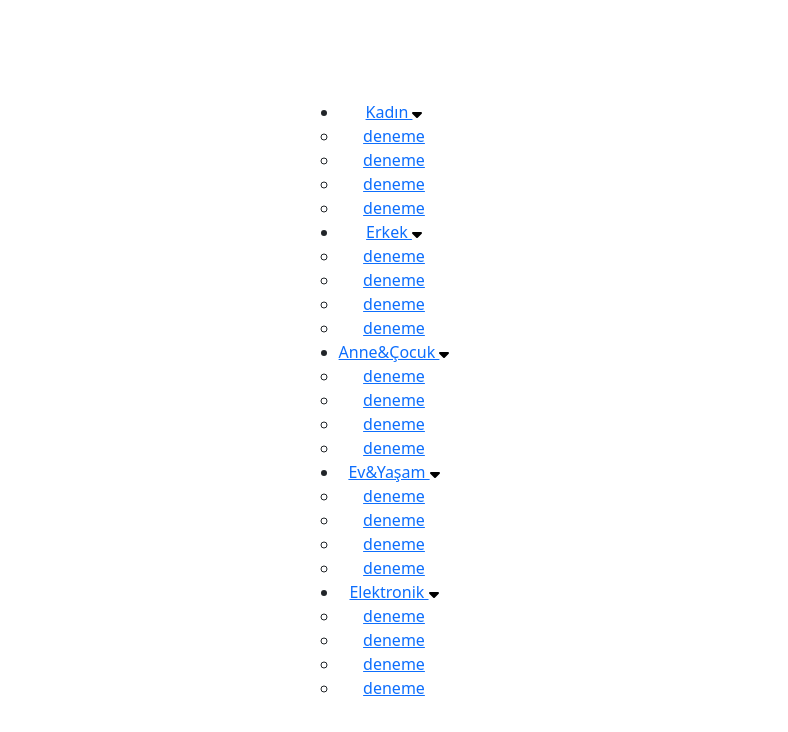
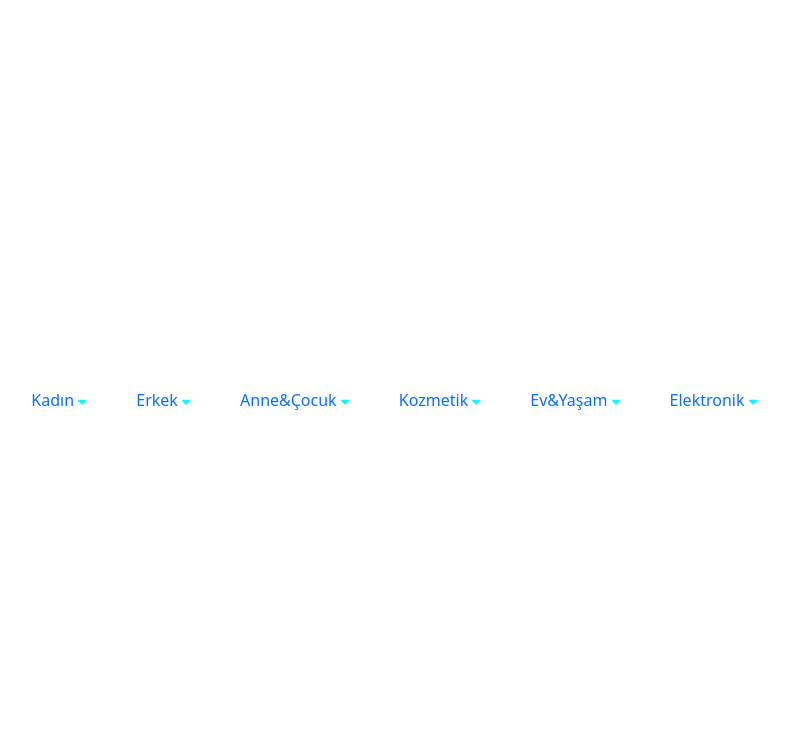
Before and after one commit to esmanur-uzun/smart-e-commerce-site, a Vue app: page / in a window 1280 px wide. Shown: the top 732 px of the page, without its empty margins (246-1034 px from the left). Built offline with nearby package versions, Linux system fonts and the light colour scheme.

Commit message:
worked on header

```diff
--- a/src/components/common/appHeader.vue
+++ b/src/components/common/appHeader.vue
@@ -1,77 +1,185 @@
 <template>
   <div>
-    <nav>
-      <div>
+    <nav class="container-fluid main-menu">
+      <div class="container d-flex justify-content-around">
         <ul>
           <li>
             <a href="">
               Kadın
-              <svg xmlns="http://www.w3.org/2000/svg" height="1em" viewBox="0 0 320 512"><!--! Font Awesome Free 6.4.2 by @fontawesome - https://fontawesome.com License - https://fontawesome.com/license (Commercial License) Copyright 2023 Fonticons, Inc. --><path d="M137.4 374.6c12.5 12.5 32.8 12.5 45.3 0l128-128c9.2-9.2 11.9-22.9 6.9-34.9s-16.6-19.8-29.6-19.8L32 192c-12.9 0-24.6 7.8-29.6 19.8s-2.2 25.7 6.9 34.9l128 128z"/></svg>
+              <svg
+                xmlns="http://www.w3.org/2000/svg"
+                height="0.8em"
+                viewBox="0 0 320 512"
+              >
+                <!--! Font Awesome Free 6.4.2 by @fontawesome - https://fontawesome.com License - https://fontawesome.com/license (Commercial License) Copyright 2023 Fonticons, Inc. -->
+                <path
+                  d="M137.4 374.6c12.5 12.5 32.8 12.5 45.3 0l128-128c9.2-9.2 11.9-22.9 6.9-34.9s-16.6-19.8-29.6-19.8L32 192c-12.9 0-24.6 7.8-29.6 19.8s-2.2 25.7 6.9 34.9l128 128z"
+                />
+              </svg>
             </a>
-            <ul>
+            <ul class="dropmenu">
               <li><a href="">deneme</a></li>
               <li><a href="">deneme</a></li>
               <li><a href="">deneme</a></li>
               <li><a href="">deneme</a></li>
-
             </ul>
           </li>
           <li>
             <a href="">
               Erkek
-              <svg xmlns="http://www.w3.org/2000/svg" height="1em" viewBox="0 0 320 512"><!--! Font Awesome Free 6.4.2 by @fontawesome - https://fontawesome.com License - https://fontawesome.com/license (Commercial License) Copyright 2023 Fonticons, Inc. --><path d="M137.4 374.6c12.5 12.5 32.8 12.5 45.3 0l128-128c9.2-9.2 11.9-22.9 6.9-34.9s-16.6-19.8-29.6-19.8L32 192c-12.9 0-24.6 7.8-29.6 19.8s-2.2 25.7 6.9 34.9l128 128z"/></svg>
+              <svg
+                xmlns="http://www.w3.org/2000/svg"
+                height="0.8em"
+                viewBox="0 0 320 512"
+              >
+                <!--! Font Awesome Free 6.4.2 by @fontawesome - https://fontawesome.com License - https://fontawesome.com/license (Commercial License) Copyright 2023 Fonticons, Inc. -->
+                <path
+                  d="M137.4 374.6c12.5 12.5 32.8 12.5 45.3 0l128-128c9.2-9.2 11.9-22.9 6.9-34.9s-16.6-19.8-29.6-19.8L32 192c-12.9 0-24.6 7.8-29.6 19.8s-2.2 25.7 6.9 34.9l128 128z"
+                />
+              </svg>
             </a>
-            <ul>
+            <ul class="dropmenu">
               <li><a href="">deneme</a></li>
               <li><a href="">deneme</a></li>
               <li><a href="">deneme</a></li>
               <li><a href="">deneme</a></li>
-
             </ul>
           </li>
           <li>
             <a href="">
               Anne&Çocuk
-              <svg xmlns="http://www.w3.org/2000/svg" height="1em" viewBox="0 0 320 512"><!--! Font Awesome Free 6.4.2 by @fontawesome - https://fontawesome.com License - https://fontawesome.com/license (Commercial License) Copyright 2023 Fonticons, Inc. --><path d="M137.4 374.6c12.5 12.5 32.8 12.5 45.3 0l128-128c9.2-9.2 11.9-22.9 6.9-34.9s-16.6-19.8-29.6-19.8L32 192c-12.9 0-24.6 7.8-29.6 19.8s-2.2 25.7 6.9 34.9l128 128z"/></svg>
+              <svg
+                xmlns="http://www.w3.org/2000/svg"
+                height="0.8em"
+                viewBox="0 0 320 512"
+              >
+                <!--! Font Awesome Free 6.4.2 by @fontawesome - https://fontawesome.com License - https://fontawesome.com/license (Commercial License) Copyright 2023 Fonticons, Inc. -->
+                <path
+                  d="M137.4 374.6c12.5 12.5 32.8 12.5 45.3 0l128-128c9.2-9.2 11.9-22.9 6.9-34.9s-16.6-19.8-29.6-19.8L32 192c-12.9 0-24.6 7.8-29.6 19.8s-2.2 25.7 6.9 34.9l128 128z"
+                />
+              </svg>
             </a>
-            <ul>
+            <ul class="dropmenu">
               <li><a href="">deneme</a></li>
               <li><a href="">deneme</a></li>
               <li><a href="">deneme</a></li>
               <li><a href="">deneme</a></li>
-
+            </ul>
+          </li>
+          <li>
+            <a href="">
+              Kozmetik
+              <svg
+                xmlns="http://www.w3.org/2000/svg"
+                height="0.8em"
+                viewBox="0 0 320 512"
+              >
+                <!--! Font Awesome Free 6.4.2 by @fontawesome - https://fontawesome.com License - https://fontawesome.com/license (Commercial License) Copyright 2023 Fonticons, Inc. -->
+                <path
+                  d="M137.4 374.6c12.5 12.5 32.8 12.5 45.3 0l128-128c9.2-9.2 11.9-22.9 6.9-34.9s-16.6-19.8-29.6-19.8L32 192c-12.9 0-24.6 7.8-29.6 19.8s-2.2 25.7 6.9 34.9l128 128z"
+                />
+              </svg>
+            </a>
+            <ul class="dropmenu">
+              <li><a href="">deneme</a></li>
+              <li><a href="">deneme</a></li>
+              <li><a href="">deneme</a></li>
+              <li><a href="">deneme</a></li>
             </ul>
           </li>
           <li>
             <a href="">
               Ev&Yaşam
-              <svg xmlns="http://www.w3.org/2000/svg" height="1em" viewBox="0 0 320 512"><!--! Font Awesome Free 6.4.2 by @fontawesome - https://fontawesome.com License - https://fontawesome.com/license (Commercial License) Copyright 2023 Fonticons, Inc. --><path d="M137.4 374.6c12.5 12.5 32.8 12.5 45.3 0l128-128c9.2-9.2 11.9-22.9 6.9-34.9s-16.6-19.8-29.6-19.8L32 192c-12.9 0-24.6 7.8-29.6 19.8s-2.2 25.7 6.9 34.9l128 128z"/></svg>
+              <svg
+                xmlns="http://www.w3.org/2000/svg"
+                height="0.8em"
+                viewBox="0 0 320 512"
+              >
+                <!--! Font Awesome Free 6.4.2 by @fontawesome - https://fontawesome.com License - https://fontawesome.com/license (Commercial License) Copyright 2023 Fonticons, Inc. -->
+                <path
+                  d="M137.4 374.6c12.5 12.5 32.8 12.5 45.3 0l128-128c9.2-9.2 11.9-22.9 6.9-34.9s-16.6-19.8-29.6-19.8L32 192c-12.9 0-24.6 7.8-29.6 19.8s-2.2 25.7 6.9 34.9l128 128z"
+                />
+              </svg>
             </a>
-            <ul>
+            <ul class="dropmenu">
               <li><a href="">deneme</a></li>
               <li><a href="">deneme</a></li>
               <li><a href="">deneme</a></li>
               <li><a href="">deneme</a></li>
-
             </ul>
           </li>
           <li>
             <a href="">
               Elektronik
-              <svg xmlns="http://www.w3.org/2000/svg" height="1em" viewBox="0 0 320 512"><!--! Font Awesome Free 6.4.2 by @fontawesome - https://fontawesome.com License - https://fontawesome.com/license (Commercial License) Copyright 2023 Fonticons, Inc. --><path d="M137.4 374.6c12.5 12.5 32.8 12.5 45.3 0l128-128c9.2-9.2 11.9-22.9 6.9-34.9s-16.6-19.8-29.6-19.8L32 192c-12.9 0-24.6 7.8-29.6 19.8s-2.2 25.7 6.9 34.9l128 128z"/></svg>
+              <svg
+                xmlns="http://www.w3.org/2000/svg"
+                height="0.8em"
+                viewBox="0 0 320 512"
+              >
+                <!--! Font Awesome Free 6.4.2 by @fontawesome - https://fontawesome.com License - https://fontawesome.com/license (Commercial License) Copyright 2023 Fonticons, Inc. -->
+                <path
+                  d="M137.4 374.6c12.5 12.5 32.8 12.5 45.3 0l128-128c9.2-9.2 11.9-22.9 6.9-34.9s-16.6-19.8-29.6-19.8L32 192c-12.9 0-24.6 7.8-29.6 19.8s-2.2 25.7 6.9 34.9l128 128z"
+                />
+              </svg>
             </a>
-            <ul>
+            <ul class="dropmenu">
               <li><a href="">deneme</a></li>
               <li><a href="">deneme</a></li>
               <li><a href="">deneme</a></li>
               <li><a href="">deneme</a></li>
-
             </ul>
           </li>
-
         </ul>
       </div>
     </nav>
+    <div class="menu-toggle">
+      <button
+        class="btn"
+        type="button"
+        data-bs-toggle="offcanvas"
+        data-bs-target="#offcanvasExample"
+        aria-controls="offcanvasExample"
+      >
+      <svg xmlns="http://www.w3.org/2000/svg" height="1em" viewBox="0 0 448 512"><!--! Font Awesome Free 6.4.2 by @fontawesome - https://fontawesome.com License - https://fontawesome.com/license (Commercial License) Copyright 2023 Fonticons, Inc. --><path d="M0 96C0 78.3 14.3 64 32 64H416c17.7 0 32 14.3 32 32s-14.3 32-32 32H32C14.3 128 0 113.7 0 96zM0 256c0-17.7 14.3-32 32-32H416c17.7 0 32 14.3 32 32s-14.3 32-32 32H32c-17.7 0-32-14.3-32-32zM448 416c0 17.7-14.3 32-32 32H32c-17.7 0-32-14.3-32-32s14.3-32 32-32H416c17.7 0 32 14.3 32 32z"/></svg>
+      </button>
+
+      <div
+        class="offcanvas offcanvas-start"
+        tabindex="-1"
+        id="offcanvasExample"
+        aria-labelledby="offcanvasExampleLabel"
+      >
+        <div class="offcanvas-header">
+          <h5 class="offcanvas-title" id="offcanvasExampleLabel">Offcanvas</h5>
+          <button
+            type="button"
+            class="btn-close"
+            data-bs-dismiss="offcanvas"
+            aria-label="Close"
+          ></button>
+        </div>
+        <div class="offcanvas-body">
+          <div>
+            Some text as placeholder. In real life you can have the elements you
+            have chosen. Like, text, images, lists, etc.
+          </div>
+          <div class="dropdown mt-3">
+            <button
+              class="btn btn-secondary dropdown-toggle"
+              type="button"
+              data-bs-toggle="dropdown"
+            >
+              Dropdown button
+            </button>
+            <ul class="dropdown-menu">
+              <li><a class="dropdown-item" href="#">Action</a></li>
+              <li><a class="dropdown-item" href="#">Another action</a></li>
+              <li><a class="dropdown-item" href="#">Something else here</a></li>
+            </ul>
+          </div>
+        </div>
+      </div>
+    </div>
   </div>
 </template>
 
@@ -80,9 +188,49 @@
 </script>
 
 <style lang="scss" scoped>
-*{
+* {
   padding: 0;
   margin: 0;
   box-sizing: border-box;
 }
+ul {
+  list-style: none;
+
+  li {
+    display: inline-block;
+    position: relative;
+    a {
+      display: block;
+      padding: 5px 25px;
+      text-decoration: none;
+      text-align: center;
+      svg {
+        fill: aqua;
+      }
+    }
+    .dropmenu {
+      width: 100%;
+      position: absolute;
+      z-index: 999;
+      display: none;
+      li {
+        display: block;
+      }
+    }
+    &:hover .dropmenu {
+      display: block;
+    }
+  }
+}
+.menu-toggle{
+  display: none;
+}
+@media (max-width: 768px) {
+  .main-menu {
+    display: none;
+  }
+  .menu-toggle{
+    display: block;
+  }
+}
 </style>
```
